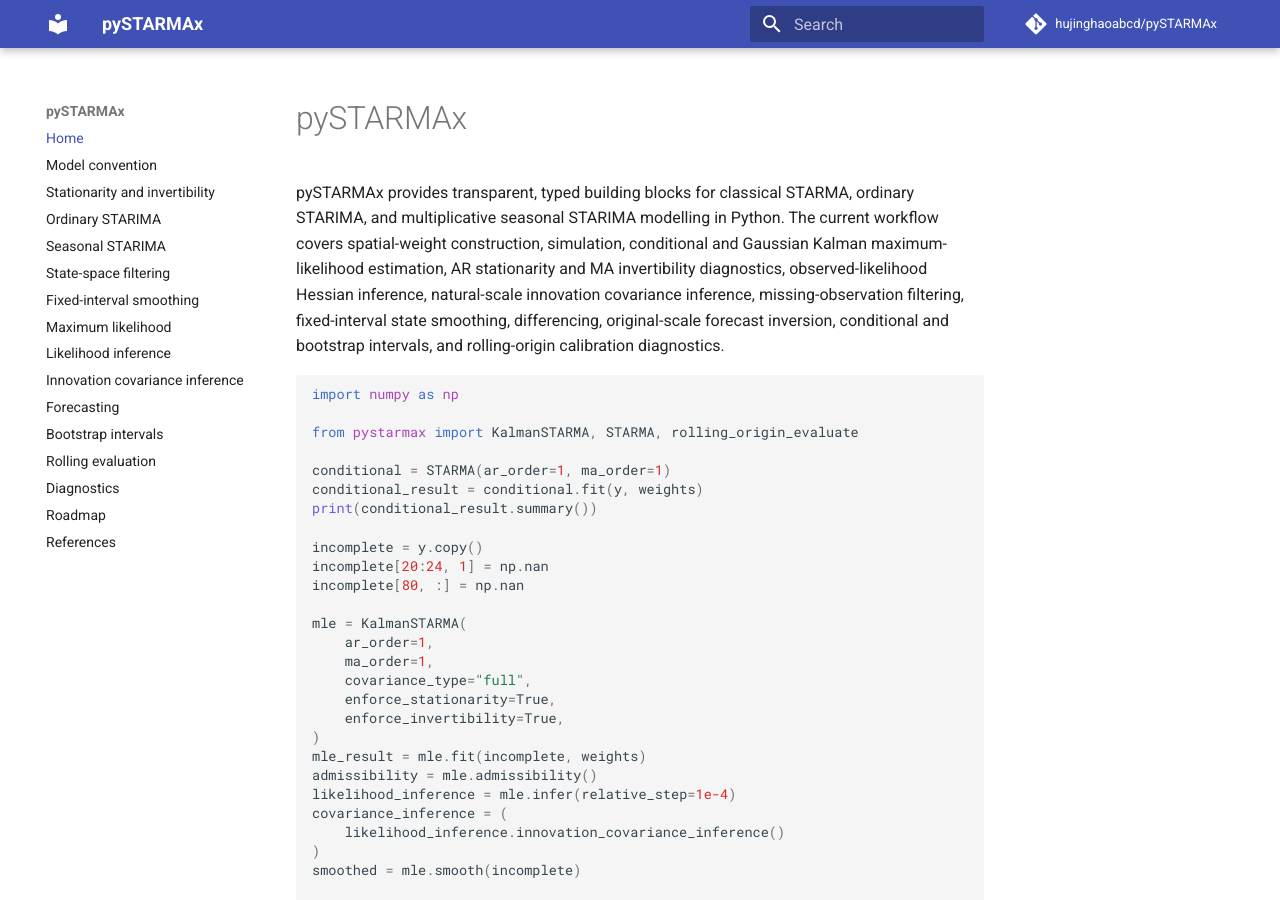
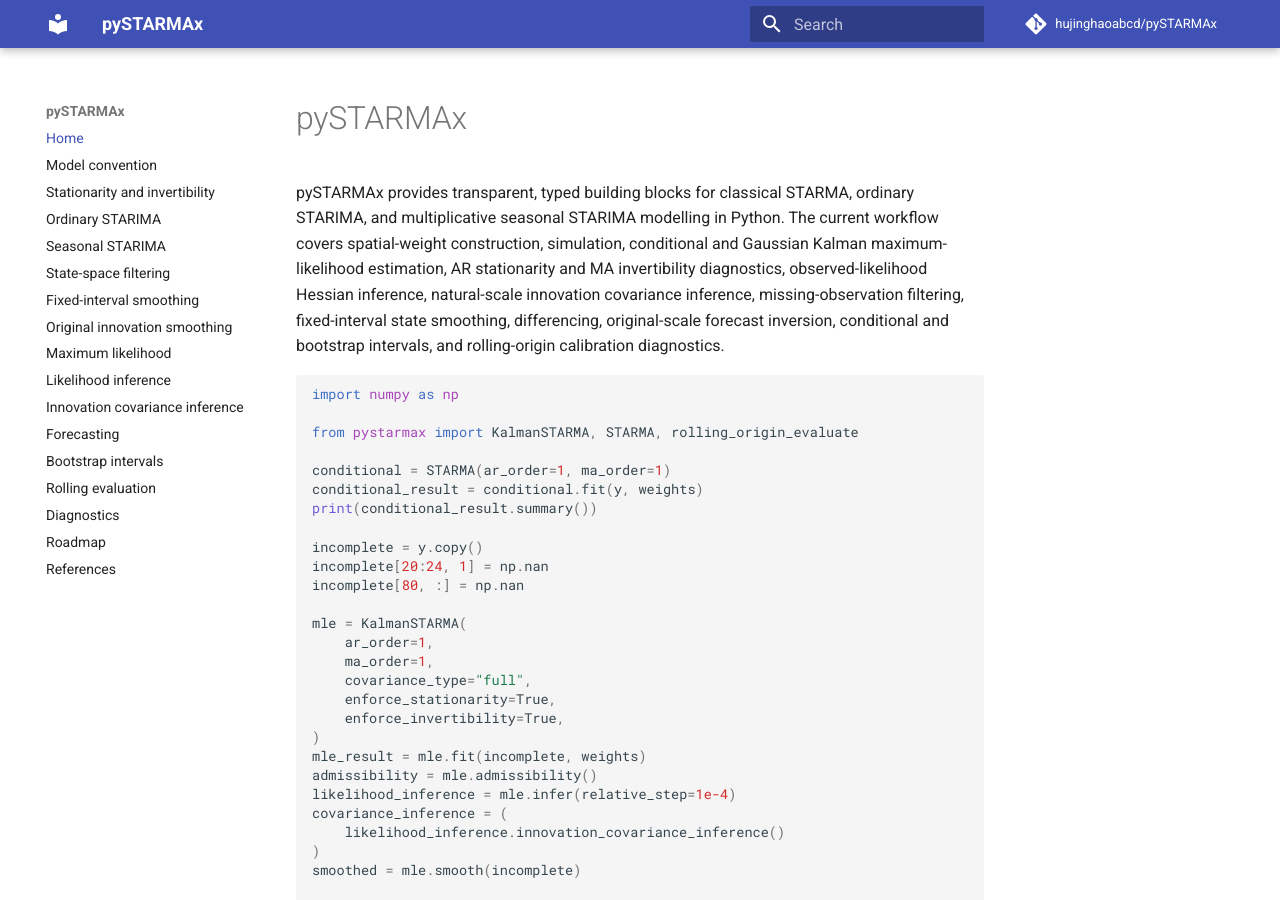
Before and after one commit to hujinghaoabcd/pySTARMAx, an MkDocs documentation site: the page built from docs/index.md, in a window 1280 px wide and 900 px high. Built offline with MkDocs 1.6.1 and Material for MkDocs 9.7.7, drawn with Linux system fonts in a browser that asks for light colours; comment, search, counter and statistics services are not loaded.

Commit message:
Add innovation smoothing documentation navigation

```diff
--- a/mkdocs.yml
+++ b/mkdocs.yml
@@ -12,6 +12,7 @@ nav:
   - Seasonal STARIMA: seasonal.md
   - State-space filtering: state_space.md
   - Fixed-interval smoothing: smoothing.md
+  - Original innovation smoothing: innovation_smoothing.md
   - Maximum likelihood: maximum_likelihood.md
   - Likelihood inference: likelihood_inference.md
   - Innovation covariance inference: covariance_inference.md
```
